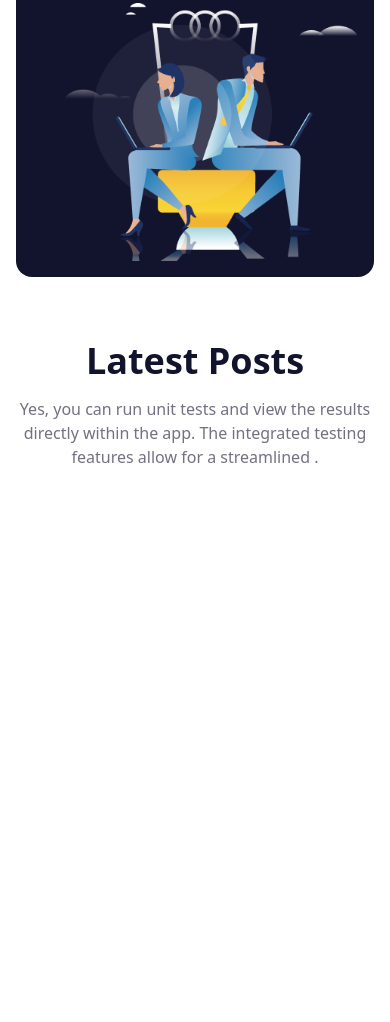
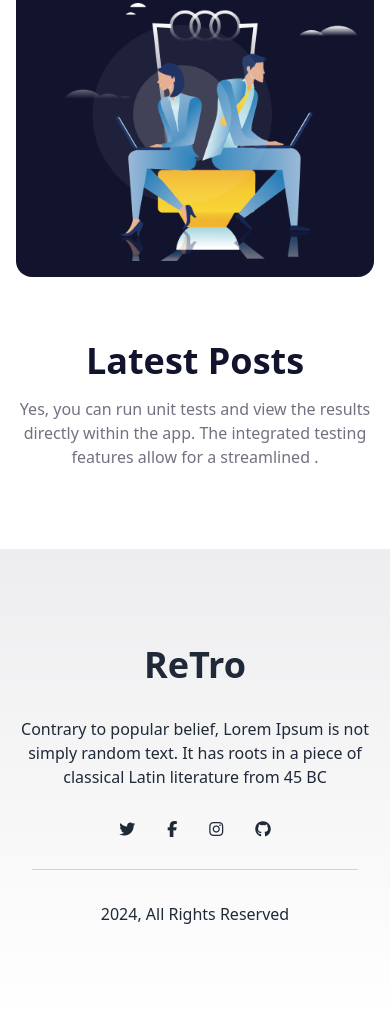
Before and after one commit to tuheen66/retro-forum, a plain HTML site: page index.html in a window 390 px wide. Shown: the part 2157-3179 px from the top of the page. Before the commit the page ends 2658 px from the top, so only its background shows below. Drawn offline with nearby package versions, Linux system fonts and the light colour scheme; no server answers.

Commit message:
footer section added and whole page is made responsive

```diff
--- a/index.html
+++ b/index.html
@@ -171,6 +171,33 @@
     </main>
 
 
+    <!-- footer section -->
+
+    <footer class="bg-gradient-to-b from-[#12132d13] to-[#12132d00] mt-12 py-24">
+        <div class="text-center space-y-8">
+            <h2 class="font-extrabold text-4xl ">ReTro</h2>
+            <p class="bg:w-1/2">Contrary to popular belief, Lorem Ipsum is not simply random text. It has roots in a
+                piece of
+                classical
+                Latin literature from 45 BC</p>
+
+
+
+            <div class="flex gap-8 justify-center">
+                <i class="fa-brands fa-twitter"></i>
+                <i class="fa-brands fa-facebook-f"></i>
+                <i class="fa-brands fa-instagram"></i>
+                <i class="fa-brands fa-github"></i>
+
+            </div>
+
+            <hr class="mx-8 lg:mx-28 border-b-1 border-gray-300">
+
+            <p>2024, All Rights Reserved</p>
+
+        </div>
+
+    </footer>
 
 
     <script src="js/script.js"></script>
--- a/js/script.js
+++ b/js/script.js
@@ -74,7 +74,7 @@ const displayPosts = (posts) => {
                                 <p><i class="fa-regular fa-clock mr-4"></i><span>${singlePost.posted_time} </span>min</p>
                             </div>
                             <div class="read bg-[#10B981] rounded-full">
-                                <i class="fa-solid fa-envelope-open p-2 text-white"></i>
+                                <i class="fa-solid fa-envelope-open p-2 text-white cursor-pointer"></i>
                             </div>
                         </div>
 
```
